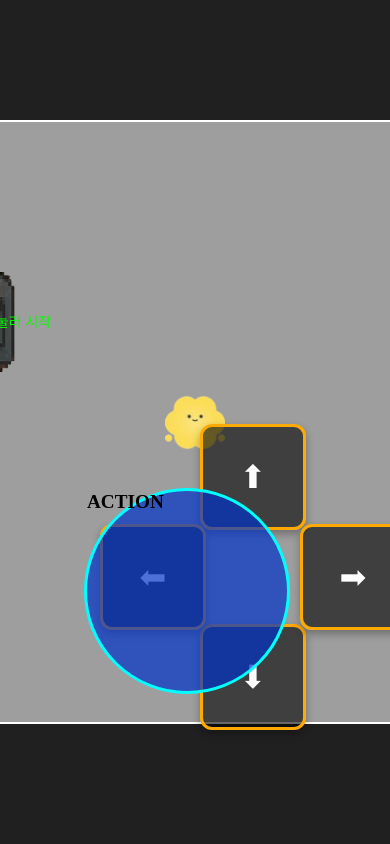
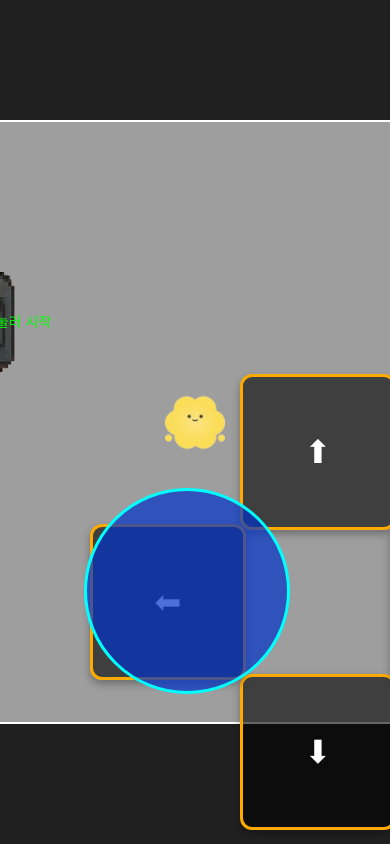
Before and after one commit to inugim58/Gureumigamebeta, a plain HTML site: page index.html in a window 390 px wide. Shown: the top 844 px of the page. Drawn offline with Linux system fonts and the light colour scheme.

Commit message:
Update index.html
Signed-off-by: inugim58 <inugim58@gmail.com>

```diff
--- a/index.html
+++ b/index.html
@@ -79,9 +79,9 @@
 
     .dpad-button {
 
-        width: 100px;
+        width: 150px;
 
-        height: 100px;
+        height: 150px;
 
         background-color: rgba(0, 0, 0, 0.6);
 
@@ -111,13 +111,13 @@
 
     /* 방향 버튼 위치 */
 
- #up-button { top: -400px; left: 180px; }
+ #up-button { top: -450px; left: 220px; }
 
-#down-button { top: -200px; left: 180px; }
+#down-button { top: -150px; left: 220px; }
 
-#left-button { top: -300px; left: 80px; }
+#left-button { top: -300px; left: 70px; }
 
-#right-button { top: -300px; left: 280px; }
+#right-button { top: -300px; left: 370px; }
 
 
 }
@@ -135,6 +135,6 @@
     <div id="left-button" class="dpad-button" data-key="ArrowLeft">⬅</div>
     <div id="right-button" class="dpad-button" data-key="ArrowRight">➡</div>
 </div>
-<div id="action-button" data-key="Space">ACTION</div>
+<div id="action-button" data-key="Space"></div>
 </body>
 </html>
```
